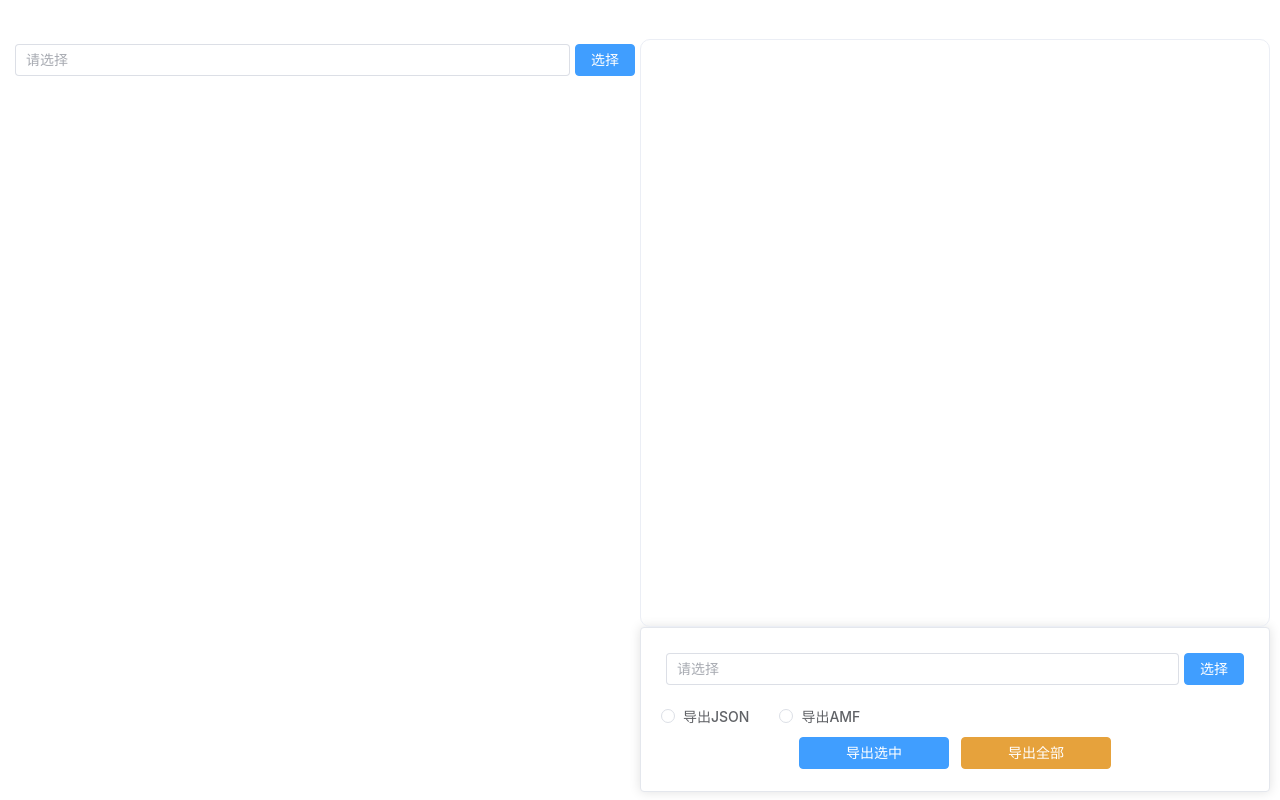
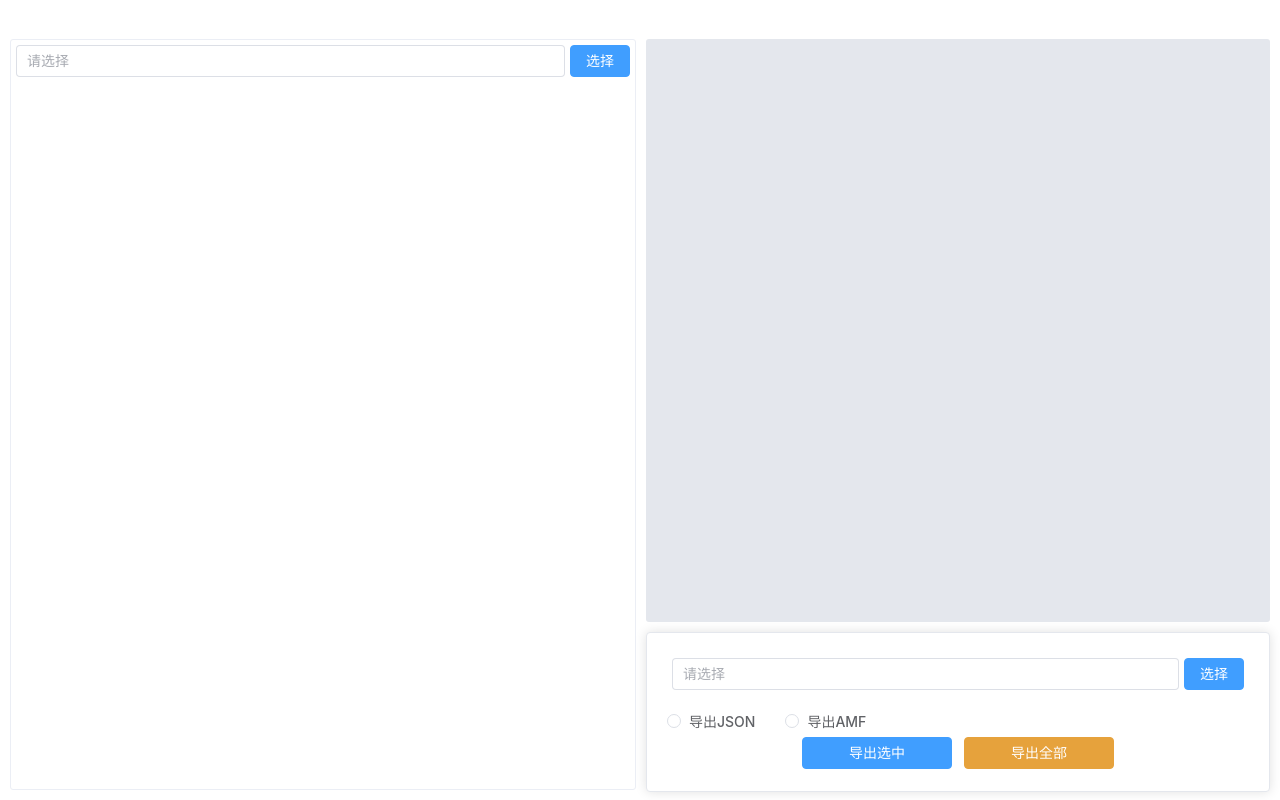
Before and after one commit to cooluid/vite-xls, a Vue app: page / in a window 1280 px wide. Built offline with nearby package versions, Linux system fonts and the light colour scheme.

Commit message:
样式调整

```diff
--- a/src/components/ExportSettings/ExportSettings.vue
+++ b/src/components/ExportSettings/ExportSettings.vue
@@ -61,16 +61,10 @@ const handleExport = async (type: number) => {
 	flex-direction: column;
 }
 
-.switch {
-	display: flex;
-	gap: 20px;
-}
-
 .set-info {
-	padding-top: 10px;
+	margin-top: 10px;
 	display: flex;
 	flex-direction: column;
-	gap: 5px;
 }
 
 .el-radio-group {
--- a/src/components/FileList/FileItem.vue
+++ b/src/components/FileList/FileItem.vue
@@ -21,7 +21,7 @@ const isSelected = computed({
 
 <template>
 	<div :class="[{ selected: modelValue.isSelected }, 'list-item']">
-		<el-checkbox v-model="isSelected" class="full-width">
+		<el-checkbox v-model="isSelected">
 			<slot></slot>
 		</el-checkbox>
 	</div>
@@ -30,16 +30,10 @@ const isSelected = computed({
 <style scoped>
 .list-item {
 	margin-right: 10px;
-	overflow: hidden;
-	text-overflow: ellipsis;
-	white-space: nowrap;
-	font-size: 14px;
-	text-align: left;
 	border-bottom: 1px dashed var(--el-border-color-lighter);
-	cursor: pointer;
 }
 
-.full-width {
+.el-checkbox {
 	width: 100%;
 }
 </style>
--- a/src/components/FileList/FileList.vue
+++ b/src/components/FileList/FileList.vue
@@ -38,7 +38,7 @@ const getFirstLetter = (str: string) => pinyin(str, { pattern: 'first', toneType
 		<FileItem v-for="(item, index) in xlsFileItemList" :key="index" :modelValue="item"
 			@update:modelValue="(changedItem: XlsItem) => updateXlsFileItemList(changedItem)">
 			<span class="first-letter">{{ item.firstLetter }}-</span>
-			{{ item.name }}
+			<span class="file-name">{{ item.name }}</span>
 		</FileItem>
 	</div>
 </template>
@@ -52,8 +52,11 @@ const getFirstLetter = (str: string) => pinyin(str, { pattern: 'first', toneType
 }
 
 .first-letter {
-	text-align: center;
+	font-size: 12px;
 	font-weight: bold;
-	color: var(--el-text-color-primary);
+}
+
+.file-name {
+	font-size: 12px;
 }
 </style>
--- a/src/views/Home.vue
+++ b/src/views/Home.vue
@@ -2,14 +2,14 @@
 	<MainLayout>
 		<div class="container">
 			<el-row>
-				<el-col :span="12" class="left-col">
+				<el-col :span="12" class="l-col">
 					<div class="file-select-container">
 						<FileSelect v-model="importPath" :type="0" />
 					</div>
 					<FileList v-model="files" />
 				</el-col>
 				<el-col :span="12" class="r-col">
-					<div class="list-container">
+					<div class="log-container">
 						<LogView :list="logList" />
 					</div>
 					<div class="export-settings-container">
@@ -62,27 +62,42 @@ watch(importPath, async () => {
 
 .el-row {
 	padding: 10px;
+	width: 100%;
 	height: 100%;
 	background-color: var(--el-bg-color);
+	gap: 10px;
 }
 
+.l-col,
 .r-col {
 	height: 100%;
 	display: flex;
 	flex-direction: column;
+	flex: 1;
 }
 
-.list-container {
+.l-col {
+	border: 1px solid var(--el-border-color-lighter);
+	border-radius: 3px;
+	background-color: var(--el-bg-color-overlay);
+}
+
+.r-col {
+	display: flex;
+	flex-direction: column;
+	gap: 10px;
+}
+
+.log-container {
 	position: relative;
 	flex: 1;
 	overflow-y: auto;
-	min-height: 0;
 	padding: 10px;
-	border: 1px solid var(--el-border-color-lighter);
-	border-radius: 10px;
+	border-radius: 3px;
+	background-color: var(--el-border-color-light);
 }
 
 .export-settings-container {
-	min-height: 40px;
+	flex: 0 0 auto;
 }
 </style>
```
